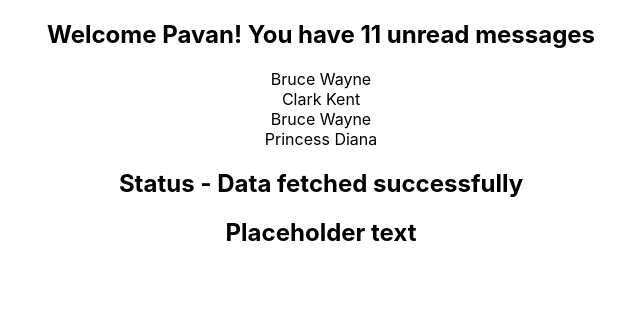
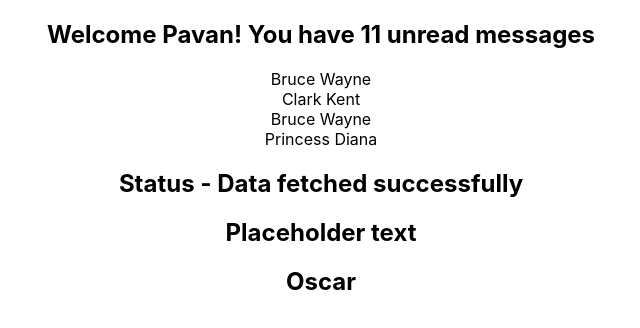
Before and after one commit to SAIKUMAR124/react-typescript-demo, a React (Create React App) app: page / in a window 1280 px wide. Shown: the top 328 px of the page, without its empty margins (319-959 px from the left). Built offline with nearby package versions, Linux system fonts and the light colour scheme.

Commit message:
ReactNode

```diff
--- a/src/App.tsx
+++ b/src/App.tsx
@@ -4,6 +4,7 @@
 import { Person } from "./Components/Person";
 import { PersonList } from "./Components/PersonList";
 import { Status } from "./Components/Status";
+import { Oscar } from './Components/Oscar';
 
 function App() {
   const personName = {
@@ -33,6 +34,10 @@
       <PersonList names={nameList} />
       <Status status="success" />
       <Heading>Placeholder text</Heading>
+
+      <Oscar>
+        <Heading>Oscar</Heading>
+      </Oscar>
     </div>
   );
 }
--- /dev/null
+++ b/src/Components/Oscar.tsx
@@ -0,0 +1,9 @@
+type OscarProps = {
+    children: React.ReactNode
+}
+
+export const Oscar = (props: OscarProps) => {
+  return (
+    <div>{props.children}</div>
+  )
+}
```
